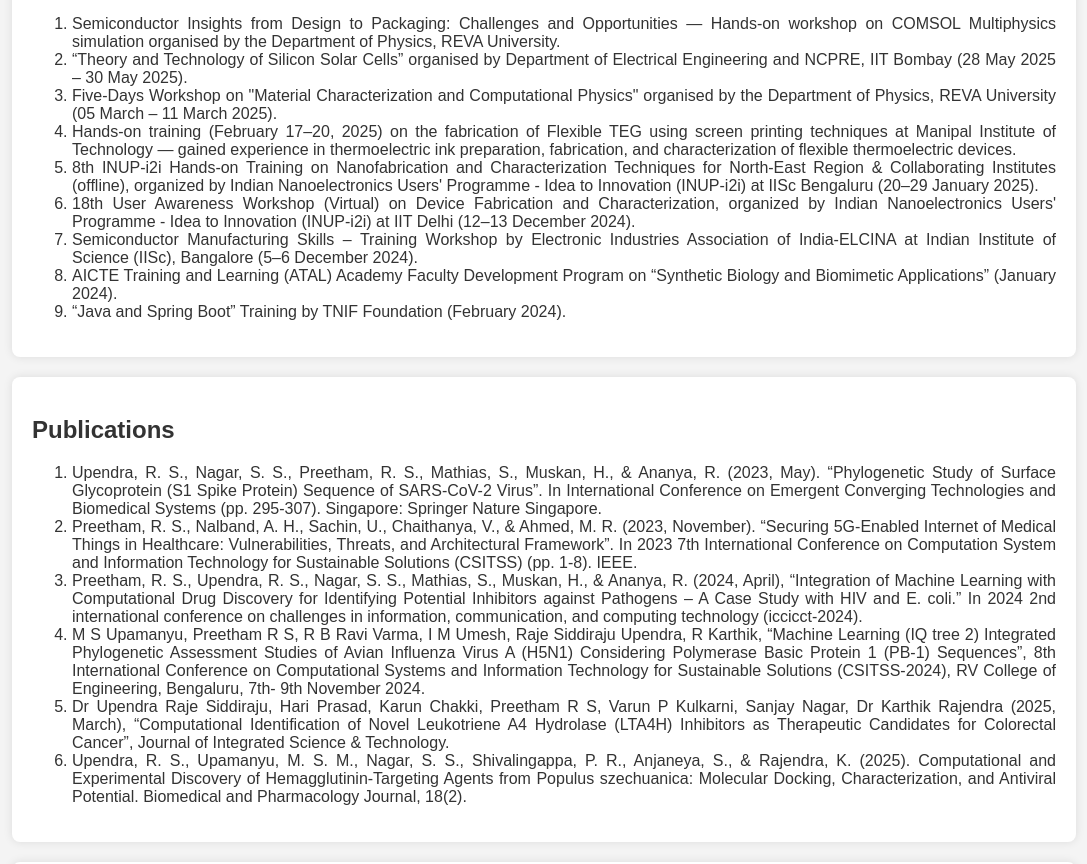
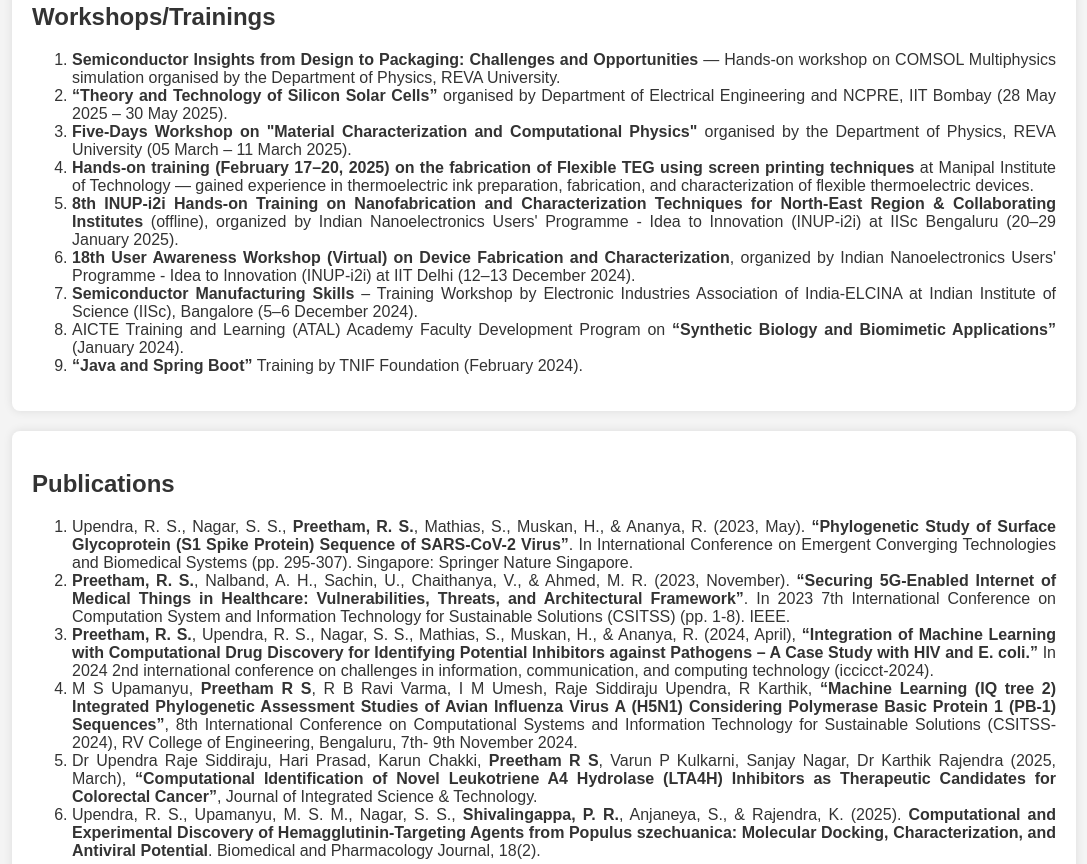
Before and after one commit to Preetham-rs/Preetham-rs.github.io, a plain HTML site: page index.html in a window 1280 px wide. Shown: the part 1776-2640 px from the top of the page, without its empty margins (96-1183 px from the left). Drawn offline with Linux system fonts and the light colour scheme.

Commit message:
Update index.html
new commit with fixed UI

```diff
--- a/index.html
+++ b/index.html
@@ -15,12 +15,11 @@
   <header>
     <div class="profile-container">
       <img src="profile.jpeg" alt="Preetham R S" class="profile-pic">
-      <h1>Preetham Rechihalli Shivalingappa</h1>
-      <p class="tagline">Curiosity and creativity are my guiding principles. I always seek to learn new things and use my knowledge and skills to solve problems and help others.</p>
-      <p>Mobile: +91 9108799045 | Email: <a href="mailto:preethamrs07@gmail.com">preethamrs07@gmail.com</a> | <a href="https://orcid.org/0009-0002-8493-3520">ORCID</a> | <a href="https://www.linkedin.com/in/preetham-r-s/">Linkedin</a></p>
+      <h1>Preetham Rechihalli Shivalingappa</h1></br>
+      <p class="tagline">Curiosity and creativity are my guiding principles. I always seek to learn new things and use my knowledge and skills to solve problems and help others.</p></br>
+      <p>Mobile: +91 9108799045 | Email: <a>preethamrs07@gmail.com</a> | <a href="https://orcid.org/0009-0002-8493-3520" target="_blank">ORCID</a> | <a href="https://www.linkedin.com/in/preetham-r-s/" target="_blank">Linkedin</a> | <a href="https://www.scopus.com/authid/detail.uri?authorId=57304238500" target="_blank">Scopus</a> | <a href="https://vidwan.inflibnet.ac.in/profile/583755">Vidwan</a> | <a href="https://scholar.google.com/citations?hl=en&user=0NK_HbkAAAAJ">Google Scholar</a></p>
     </div>
   </header>
-
   <nav>
     <ul>
       <li><a href="#about">About</a></li>
@@ -90,6 +89,7 @@
       <li>“Databases and SQL for Data Science with Python” Course (February 2022)</li>
       <li>“Introduction to the Internet of Things and Embedded Systems” Course (June 2022)</li>
     </ul>
+
     </section>
 
 
@@ -99,15 +99,15 @@
 <section id="Workshops/Trainings" class="section">
       <h2>Workshops/Trainings</h2>
       <ol style="text-align: justify;">
-  <li>Semiconductor Insights from Design to Packaging: Challenges and Opportunities — Hands-on workshop on COMSOL Multiphysics simulation organised by the Department of Physics, REVA University.</li>
-  <li>“Theory and Technology of Silicon Solar Cells” organised by Department of Electrical Engineering and NCPRE, IIT Bombay (28 May 2025 – 30 May 2025).</li>
-  <li>Five-Days Workshop on "Material Characterization and Computational Physics" organised by the Department of Physics, REVA University (05 March – 11 March 2025).</li>
-  <li>Hands-on training (February 17–20, 2025) on the fabrication of Flexible TEG using screen printing techniques at Manipal Institute of Technology — gained experience in thermoelectric ink preparation, fabrication, and characterization of flexible thermoelectric devices.</li>
-  <li>8th INUP-i2i Hands-on Training on Nanofabrication and Characterization Techniques for North-East Region & Collaborating Institutes (offline), organized by Indian Nanoelectronics Users' Programme - Idea to Innovation (INUP-i2i) at IISc Bengaluru (20–29 January 2025).</li>
-  <li>18th User Awareness Workshop (Virtual) on Device Fabrication and Characterization, organized by Indian Nanoelectronics Users' Programme - Idea to Innovation (INUP-i2i) at IIT Delhi (12–13 December 2024).</li>
-  <li>Semiconductor Manufacturing Skills – Training Workshop by Electronic Industries Association of India-ELCINA at Indian Institute of Science (IISc), Bangalore (5–6 December 2024).</li>
-  <li>AICTE Training and Learning (ATAL) Academy Faculty Development Program on “Synthetic Biology and Biomimetic Applications” (January 2024).</li>
-  <li>“Java and Spring Boot” Training by TNIF Foundation (February 2024).</li>
+  <li><b>Semiconductor Insights from Design to Packaging: Challenges and Opportunities</b> — Hands-on workshop on COMSOL Multiphysics simulation organised by the Department of Physics, REVA University.</li>
+  <li><b>“Theory and Technology of Silicon Solar Cells”</b> organised by Department of Electrical Engineering and NCPRE, IIT Bombay (28 May 2025 – 30 May 2025).</li>
+  <li><b>Five-Days Workshop on "Material Characterization and Computational Physics"</b> organised by the Department of Physics, REVA University (05 March – 11 March 2025).</li>
+  <li><b>Hands-on training (February 17–20, 2025) on the fabrication of Flexible TEG using screen printing techniques</b> at Manipal Institute of Technology — gained experience in thermoelectric ink preparation, fabrication, and characterization of flexible thermoelectric devices.</li>
+  <li><b>8th INUP-i2i Hands-on Training on Nanofabrication and Characterization Techniques for North-East Region & Collaborating Institutes</b> (offline), organized by Indian Nanoelectronics Users' Programme - Idea to Innovation (INUP-i2i) at IISc Bengaluru (20–29 January 2025).</li>
+  <li><b>18th User Awareness Workshop (Virtual) on Device Fabrication and Characterization</b>, organized by Indian Nanoelectronics Users' Programme - Idea to Innovation (INUP-i2i) at IIT Delhi (12–13 December 2024).</li>
+  <li><b>Semiconductor Manufacturing Skills</b> – Training Workshop by Electronic Industries Association of India-ELCINA at Indian Institute of Science (IISc), Bangalore (5–6 December 2024).</li>
+  <li>AICTE Training and Learning (ATAL) Academy Faculty Development Program on <b>“Synthetic Biology and Biomimetic Applications”</b> (January 2024).</li>
+  <li><b>“Java and Spring Boot”</b> Training by TNIF Foundation (February 2024).</li>
 </ol>
 
     </section>
@@ -118,17 +118,17 @@
     <section id="publications" class="section">
       <h2>Publications</h2>
 <ol style="text-align: justify;">
-<li>	Upendra, R. S., Nagar, S. S., Preetham, R. S., Mathias, S., Muskan, H., & Ananya, R. (2023, May). “Phylogenetic Study of Surface Glycoprotein (S1 Spike Protein) Sequence of SARS-CoV-2 Virus”. In International Conference on Emergent Converging Technologies and Biomedical Systems (pp. 295-307). Singapore: Springer Nature Singapore.</li>
+<li>	Upendra, R. S., Nagar, S. S., <b>Preetham, R. S.</b>, Mathias, S., Muskan, H., & Ananya, R. (2023, May). <b>“Phylogenetic Study of Surface Glycoprotein (S1 Spike Protein) Sequence of SARS-CoV-2 Virus”</b>. In International Conference on Emergent Converging Technologies and Biomedical Systems (pp. 295-307). Singapore: Springer Nature Singapore.</li>
 
-<li>	Preetham, R. S., Nalband, A. H., Sachin, U., Chaithanya, V., & Ahmed, M. R. (2023, November). “Securing 5G-Enabled Internet of Medical Things in Healthcare: Vulnerabilities, Threats, and Architectural Framework”. In 2023 7th International Conference on Computation System and Information Technology for Sustainable Solutions (CSITSS) (pp. 1-8). IEEE.</li>
+<li>	<b>Preetham, R. S.</b>, Nalband, A. H., Sachin, U., Chaithanya, V., & Ahmed, M. R. (2023, November). <b>“Securing 5G-Enabled Internet of Medical Things in Healthcare: Vulnerabilities, Threats, and Architectural Framework”</b>. In 2023 7th International Conference on Computation System and Information Technology for Sustainable Solutions (CSITSS) (pp. 1-8). IEEE.</li>
 
-<li>	Preetham, R. S., Upendra, R. S., Nagar, S. S., Mathias, S., Muskan, H., & Ananya, R. (2024, April), “Integration of Machine Learning with Computational Drug Discovery for Identifying Potential Inhibitors against Pathogens – A Case Study with HIV and E. coli.” In 2024 2nd international conference on challenges in information, communication, and computing technology (iccicct-2024).</li>
+<li>	<b>Preetham, R. S.</b>, Upendra, R. S., Nagar, S. S., Mathias, S., Muskan, H., & Ananya, R. (2024, April), <b>“Integration of Machine Learning with Computational Drug Discovery for Identifying Potential Inhibitors against Pathogens – A Case Study with HIV and E. coli.”</b> In 2024 2nd international conference on challenges in information, communication, and computing technology (iccicct-2024).</li>
 
-<li>	M S Upamanyu, Preetham R S, R B Ravi Varma, I M Umesh, Raje Siddiraju Upendra, R Karthik, “Machine Learning (IQ tree 2) Integrated Phylogenetic Assessment Studies of Avian Influenza Virus A (H5N1) Considering Polymerase Basic Protein 1 (PB-1) Sequences”, 8th International Conference on Computational Systems and Information Technology for Sustainable Solutions (CSITSS-2024), RV College of Engineering, Bengaluru, 7th- 9th November 2024.</li>
+<li>	M S Upamanyu, <b>Preetham R S</b>, R B Ravi Varma, I M Umesh, Raje Siddiraju Upendra, R Karthik, <b>“Machine Learning (IQ tree 2) Integrated Phylogenetic Assessment Studies of Avian Influenza Virus A (H5N1) Considering Polymerase Basic Protein 1 (PB-1) Sequences”</b>, 8th International Conference on Computational Systems and Information Technology for Sustainable Solutions (CSITSS-2024), RV College of Engineering, Bengaluru, 7th- 9th November 2024.</li>
 
-<li>	Dr Upendra Raje Siddiraju, Hari Prasad, Karun Chakki, Preetham R S, Varun P Kulkarni, Sanjay Nagar, Dr Karthik Rajendra (2025, March), “Computational Identification of Novel Leukotriene A4 Hydrolase (LTA4H) Inhibitors as Therapeutic Candidates for Colorectal Cancer”, Journal of Integrated Science & Technology.</li>
+<li>	Dr Upendra Raje Siddiraju, Hari Prasad, Karun Chakki, <b>Preetham R S</b>, Varun P Kulkarni, Sanjay Nagar, Dr Karthik Rajendra (2025, March), <b>“Computational Identification of Novel Leukotriene A4 Hydrolase (LTA4H) Inhibitors as Therapeutic Candidates for Colorectal Cancer”</b>, Journal of Integrated Science & Technology.</li>
 
-<li>	Upendra, R. S., Upamanyu, M. S. M., Nagar, S. S., Shivalingappa, P. R., Anjaneya, S., & Rajendra, K. (2025). Computational and Experimental Discovery of Hemagglutinin-Targeting Agents from Populus szechuanica: Molecular Docking, Characterization, and Antiviral Potential. Biomedical and Pharmacology Journal, 18(2).</li>
+<li>	Upendra, R. S., Upamanyu, M. S. M., Nagar, S. S., <b>Shivalingappa, P. R.</b>, Anjaneya, S., & Rajendra, K. (2025). <b>Computational and Experimental Discovery of Hemagglutinin-Targeting Agents from Populus szechuanica: Molecular Docking, Characterization, and Antiviral Potential</b>. Biomedical and Pharmacology Journal, 18(2).</li>
 
 </ol>
     </section>
@@ -139,7 +139,7 @@
 
 <ul style="text-align: justify;" class="no-bullets">
 <li>Title	of	the	patent:	Optical Lactometer (Design Patent) (January 2021)</li>
-<li>Inventor Names: Raje Siddiraju Upendra, Mohammed Riyaz Ahmed, Sayak Jana, Preetham R S, Kavana K. Rajani M R, Ranaveer Gaikwad (January 2023).</li>
+<li>Inventor Names: Raje Siddiraju Upendra, Mohammed Riyaz Ahmed, Sayak Jana, <b>Preetham R S</b>, Kavana K. Rajani M R, Ranaveer Gaikwad (January 2023).</li>
 <li>The Patent Office Journal, 02, 4112,</li>
 <li>Design NO: 345451-001,</li>
 <li>Date of Issue: 13/01/2023 IPO-125353.</li>
@@ -150,15 +150,24 @@
 
     <section id="cv" class="section pdf-section">
       <h2>Curriculum Vitae</h2>
-      <iframe src="cv.pdf#page=1&zoom=page-width"></iframe>
+      <iframe src="./cv.pdf#page=1&zoom=page-width"></iframe>
+      <img src="">
       <p style="margin-top:8px; font-size:0.9em; color:#555;">If the preview doesn’t load, <a href="cv.pdf" target="_blank">click here to open in a new tab</a>.</p>
     </section>
 
+<section class="section">
+<h2>Contact</h2></section>
+</section>
+
 <section id="contact" class="section">
-      <h2>Contact</h2>
-      <p>Email: <a href="mailto:preethamrs07@gmail.com">preethamrs07@gmail.com</a></p>
-      <p>LinkedIn: <a href="#">linkedin.com/in/preethamrs</a></p>
+  <contact>
+        <ul class="no-bullets">
+          <li style="padding-left: 10px" ><p>Email: <a href="#">preethamrs07@gmail.com</a></p></li>
+        <li style="padding-left: 10px"><p>LinkedIn: <a href="https://www.linkedin.com/in/preetham-r-s/" target="_blank">Linkedin</a></p></li>
+      </ul>
+  </contact>
 </section>
+
 </main>
 </body>
 </html>
```
Lines whose indentation alone changed are shown as unchanged.
